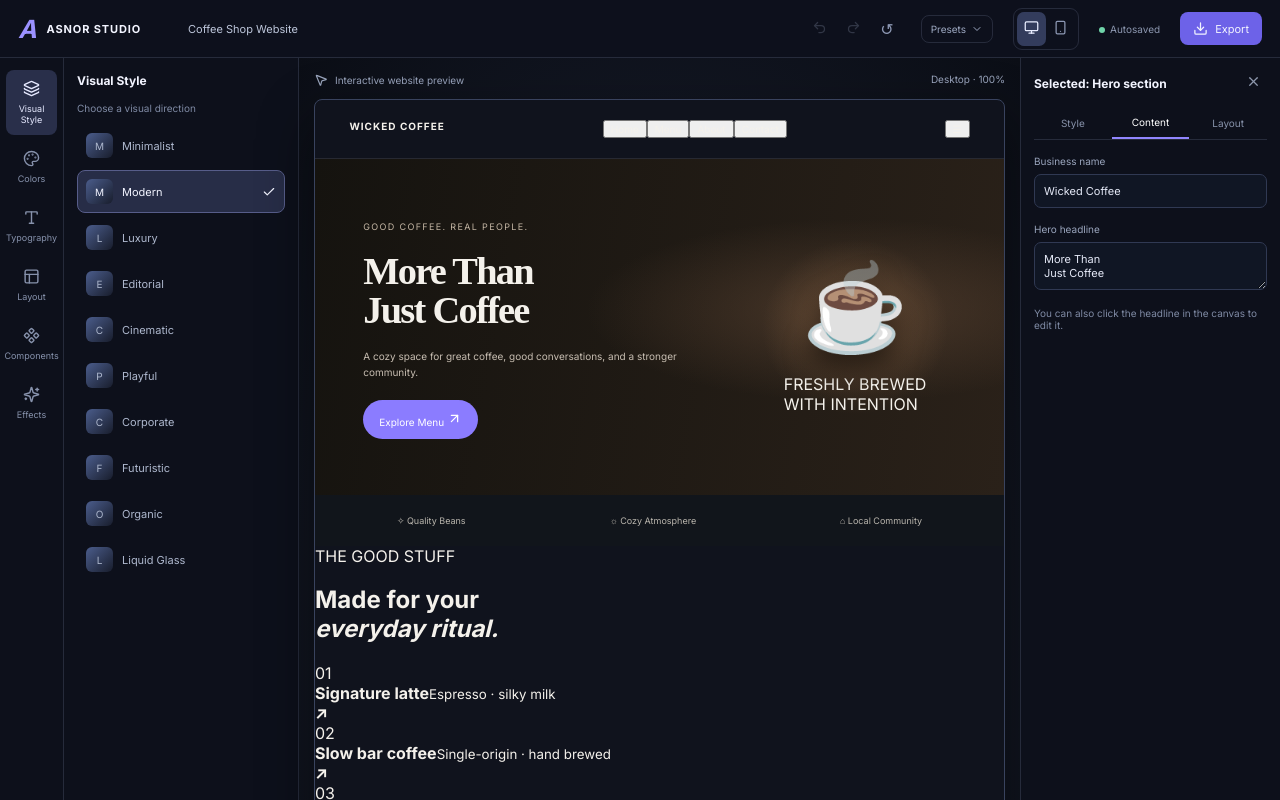
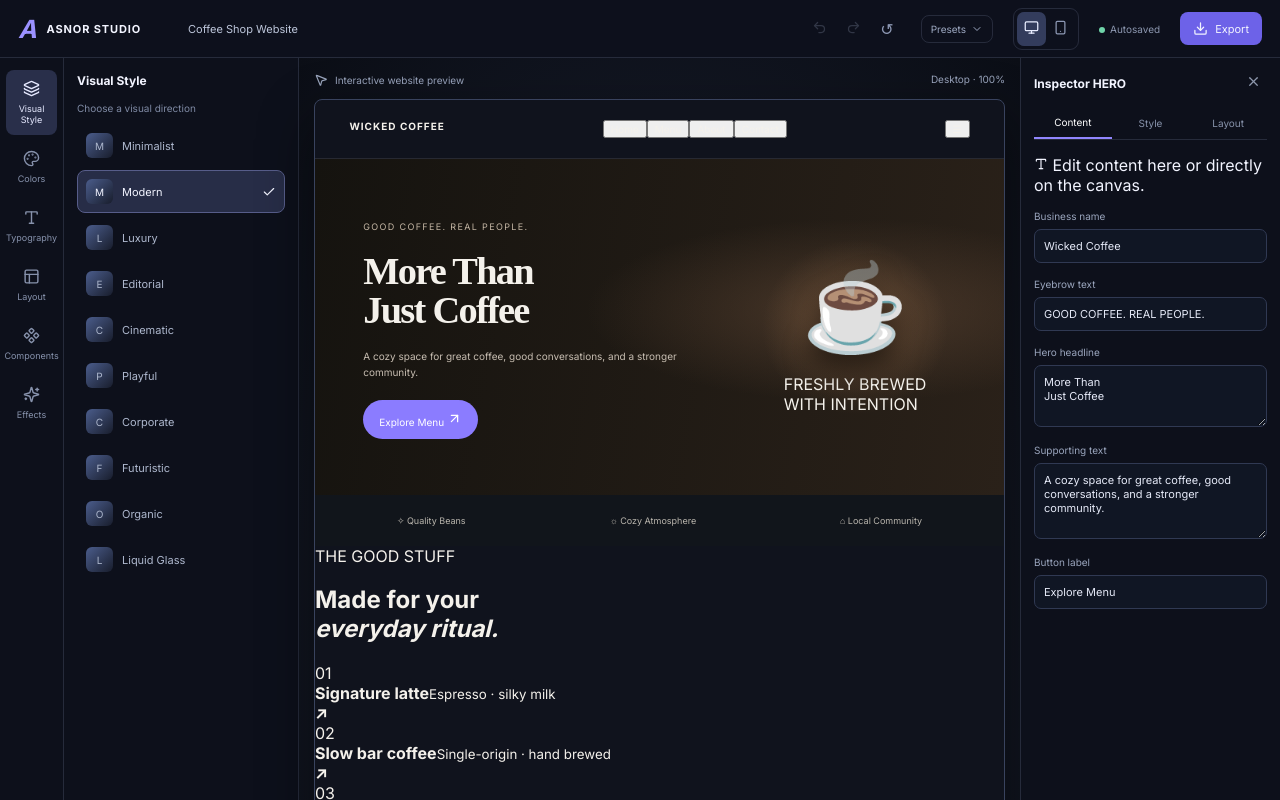
Before and after one commit to azuleermenu-dot/Asnor-Ali-Studio, a Next.js app: page / in a window 1280 px wide. Both pictures are taken after a click on the button "Explore preview ↗". Built offline with nearby package versions, Linux system fonts and the light colour scheme.

Commit message:
Expand inspector content editing controls

```diff
--- a/components/studio/InspectorPanel.tsx
+++ b/components/studio/InspectorPanel.tsx
@@ -1,49 +1,21 @@
 "use client";
-
 import { useState } from "react";
-import { X } from "lucide-react";
-
-type Props = {
-  businessName: string;
-  setBusinessName: (value: string) => void;
-  heading: string;
-  setHeading: (value: string) => void;
-  onClose: () => void;
-};
-
-export default function InspectorPanel(props: Props) {
-  const [tab, setTab] = useState("Content");
-
-  return (
-    <aside className="inspector">
-      <div className="panelHead">
-        <b>Selected: Hero section</b>
-        <button onClick={props.onClose} aria-label="Close inspector"><X size={15} /></button>
-      </div>
-      <div className="tabs">
-        {["Style", "Content", "Layout"].map(item => (
-          <button key={item} className={tab === item ? "active" : ""} onClick={() => setTab(item)}>{item}</button>
-        ))}
-      </div>
-      {tab === "Content" && (
-        <>
-          <label>Business name<input value={props.businessName} onChange={event => props.setBusinessName(event.target.value)} /></label>
-          <label>Hero headline<textarea value={props.heading} onChange={event => props.setHeading(event.target.value)} /></label>
-          <p className="muted">You can also click the headline in the canvas to edit it.</p>
-        </>
-      )}
-      {tab === "Style" && (
-        <>
-          <label>Background<select defaultValue="Warm"><option>Warm</option><option>Dark</option><option>Light</option></select></label>
-          <label>Overlay strength<input type="range" defaultValue="40" /></label>
-        </>
-      )}
-      {tab === "Layout" && (
-        <>
-          <label>Text alignment<select defaultValue="Left"><option>Left</option><option>Center</option><option>Right</option></select></label>
-          <label>Section spacing<input type="range" defaultValue="50" /></label>
-        </>
-      )}
-    </aside>
-  );
+import { X, Type, MousePointer2 } from "lucide-react";
+type Props={businessName:string;setBusinessName:(v:string)=>void;heading:string;setHeading:(v:string)=>void;tagline:string;setTagline:(v:string)=>void;bodyCopy:string;setBodyCopy:(v:string)=>void;cta:string;setCta:(v:string)=>void;onClose:()=>void};
+export default function InspectorPanel(p:Props){
+ const [tab,setTab]=useState("Content");
+ return <aside className="inspector">
+  <div className="panelHead"><b>Inspector <span className="inspectorBadge">HERO</span></b><button onClick={p.onClose} aria-label="Close inspector"><X size={15}/></button></div>
+  <div className="tabs">{["Content","Style","Layout"].map(x=><button key={x} className={tab===x?"active":""} onClick={()=>setTab(x)}>{x}</button>)}</div>
+  {tab==="Content"&&<div className="inspectorFields">
+   <div className="inspectorNote"><Type size={14}/> Edit content here or directly on the canvas.</div>
+   <label>Business name<input value={p.businessName} onChange={e=>p.setBusinessName(e.target.value)}/></label>
+   <label>Eyebrow text<input value={p.tagline} onChange={e=>p.setTagline(e.target.value)}/></label>
+   <label>Hero headline<textarea rows={3} value={p.heading} onChange={e=>p.setHeading(e.target.value)}/></label>
+   <label>Supporting text<textarea rows={4} value={p.bodyCopy} onChange={e=>p.setBodyCopy(e.target.value)}/></label>
+   <label>Button label<input value={p.cta} onChange={e=>p.setCta(e.target.value)}/></label>
+  </div>}
+  {tab==="Style"&&<div className="inspectorFields"><div className="inspectorNote"><MousePointer2 size={14}/> Use the left-side tools to change global colors, typography, and components.</div><p className="muted">Changes update the live canvas immediately and are saved to your project.</p></div>}
+  {tab==="Layout"&&<div className="inspectorFields"><p className="muted">Use the Layout tool to switch between editorial, minimal, grid, asymmetric, and card-based structures. Use the device controls to preview responsive behavior.</p></div>}
+ </aside>;
 }
```
